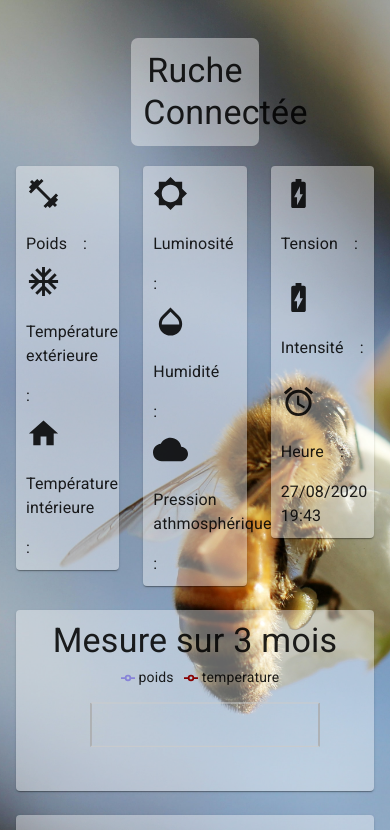
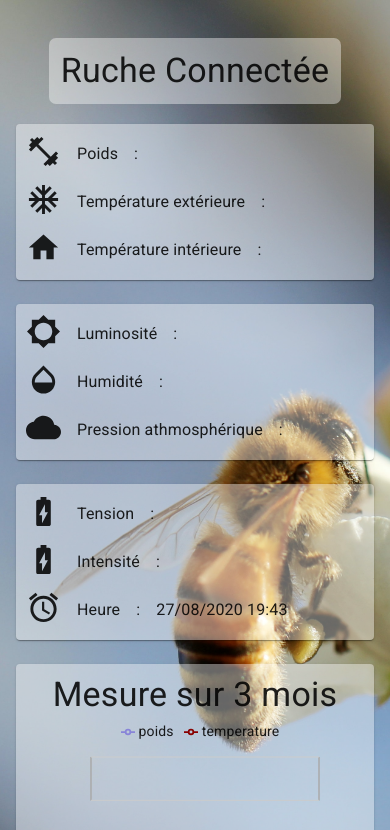
Before and after one commit to vmontagne/ruche, a Next.js app: page / in a window 390 px wide. Shown: the top 830 px of the page. Built offline with nearby package versions, Linux system fonts and the light colour scheme; no server answers.

Commit message:
update responsive

```diff
--- a/pages/index.js
+++ b/pages/index.js
@@ -39,7 +39,7 @@ export default function Index() {
   return (
     <Container maxWidth={false} className={styles.pageContainer}>
       <Grid container spacing={3} justify="center" gutterBottom>
-        <Grid item xs={4} className={styles.titleContainer}>
+        <Grid item md={4} className={styles.titleContainer}>
           <Typography variant="h4" component="h1">
             Ruche Connectée
           </Typography>
@@ -47,7 +47,7 @@ export default function Index() {
       </Grid>
       <div className={styles.spacer} />
       <Grid container spacing={3}>
-        <Grid item xs={4}>
+        <Grid item md={4} xs={12}>
           <Paper className={styles.paper}>
             <StatValue
               picto={<FitnessCenter fontSize="large" />}
@@ -66,7 +66,7 @@ export default function Index() {
             />
           </Paper>
         </Grid>
-        <Grid item xs={4}>
+        <Grid item md={4} xs={12}>
           <Paper className={styles.paper}>
             <StatValue
               picto={<BrightnessLow fontSize="large" />}
@@ -85,7 +85,7 @@ export default function Index() {
             />
           </Paper>
         </Grid>
-        <Grid item xs={4}>
+        <Grid item md={4} xs={12}>
           <Paper className={styles.paper}>
             <StatValue
               picto={<BatteryChargingFull fontSize="large" />}
```
